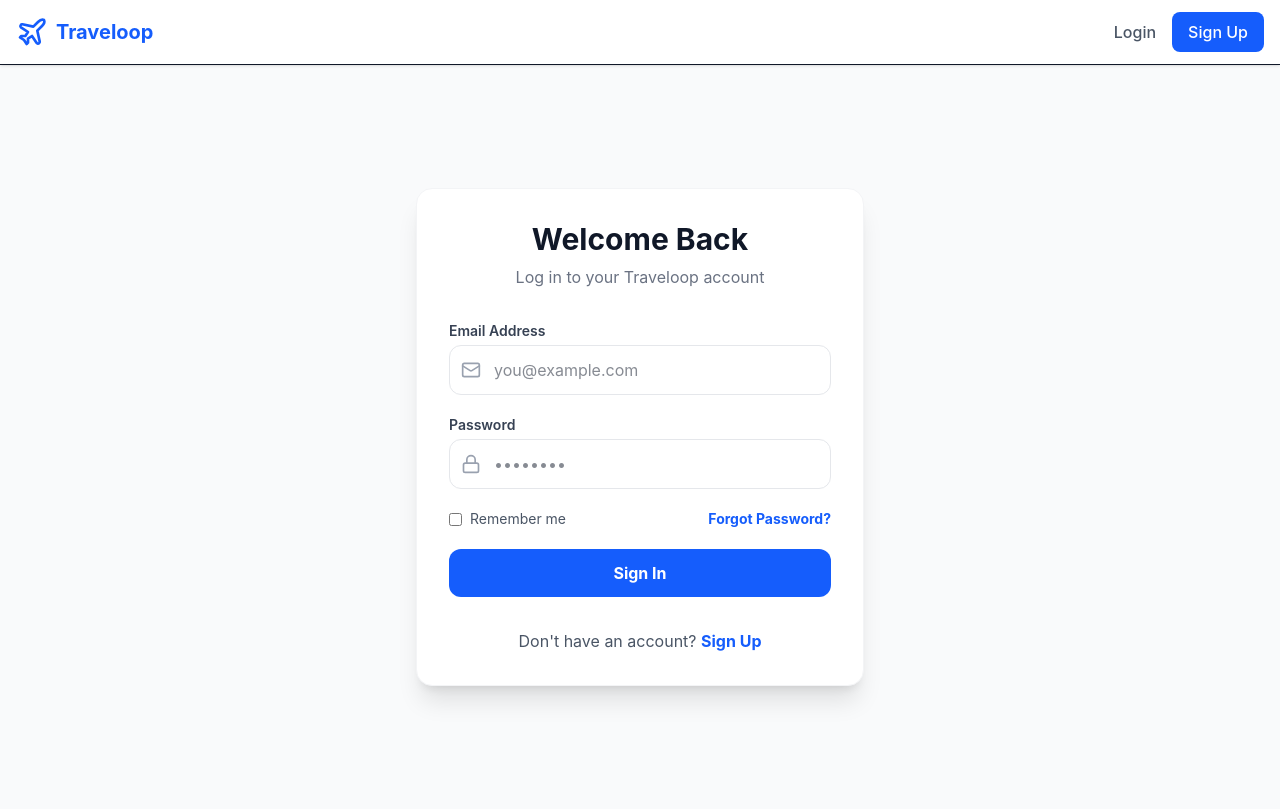
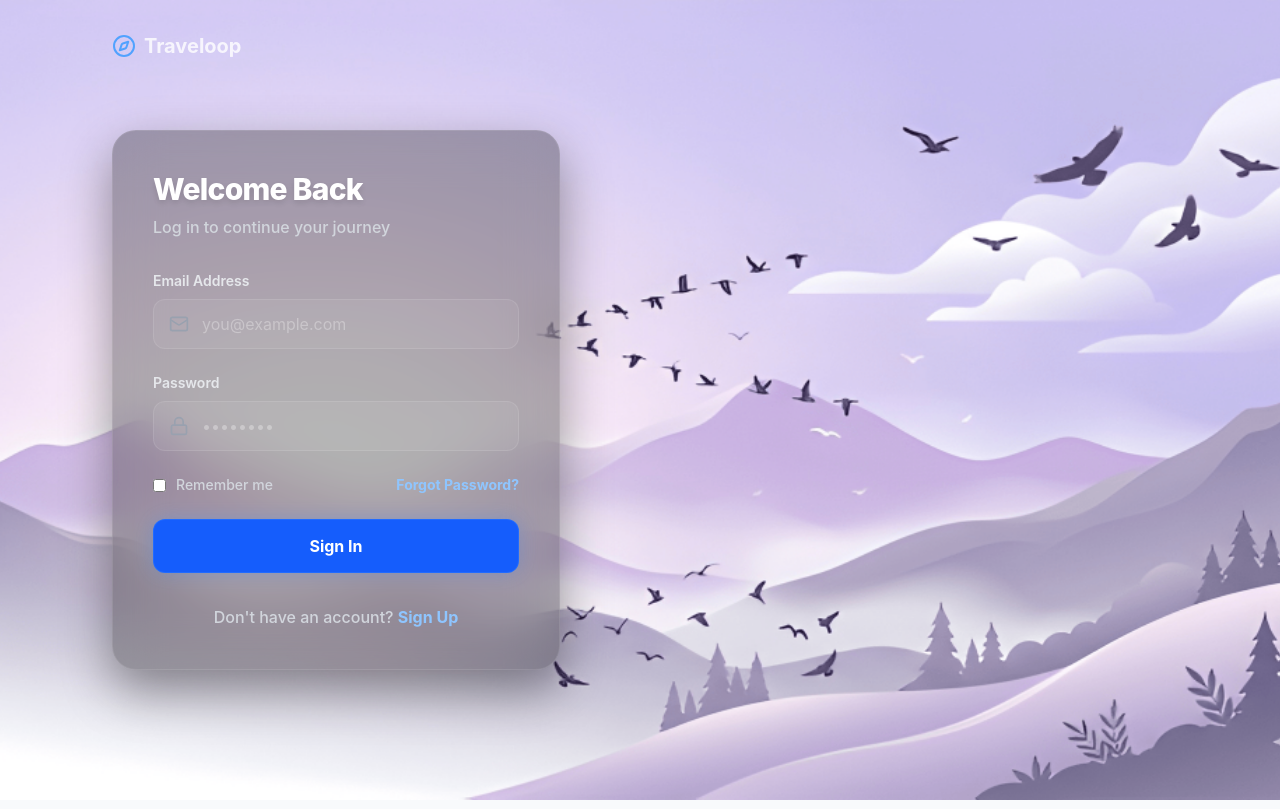
Before and after one commit to jayanarayanmenonnettath2024aids/NOVACORE_ODOO_KAHE, a React (Vite) app in the folder frontend/: page /login in a window 1280 px wide. Built offline with nearby package versions, Linux system fonts and the light colour scheme.

Commit message:
design: apply glassmorphism design and lavender background to auth pages

```diff
--- a/frontend/src/App.tsx
+++ b/frontend/src/App.tsx
@@ -22,12 +22,14 @@ const ProtectedRoute = ({ children }: { children: React.ReactNode }) => {
 
 function AppContent() {
   const location = useLocation();
-  const isIntroPage = location.pathname === '/';
+  const isImmersivePage = ['/', '/login', '/signup'].includes(location.pathname);
 
-  if (isIntroPage) {
+  if (isImmersivePage) {
     return (
       <Routes>
         <Route path="/" element={<IntroVideo />} />
+        <Route path="/login" element={<Login />} />
+        <Route path="/signup" element={<Signup />} />
       </Routes>
     );
   }
--- a/frontend/src/pages/Login.tsx
+++ b/frontend/src/pages/Login.tsx
@@ -2,7 +2,7 @@ import { useState } from 'react';
 import { useNavigate, Link } from 'react-router-dom';
 import { useForm } from 'react-hook-form';
 import { motion } from 'framer-motion';
-import { Mail, Lock, Loader2 } from 'lucide-react';
+import { Mail, Lock, Loader2, Compass } from 'lucide-react';
 import api from '../api/axios';
 
 const Login = () => {
@@ -27,58 +27,65 @@ const Login = () => {
   };
 
   return (
-    <div className="flex items-center justify-center min-h-[calc(100vh-120px)]">
+    <div className="flex items-center justify-start min-h-screen w-screen bg-[url('/auth-bg.png')] bg-cover bg-center bg-no-repeat pl-6 sm:pl-16 md:pl-28 pr-6 relative select-none overflow-hidden">
+      {/* Brand Watermark */}
+      <Link to="/" className="absolute top-8 left-8 sm:left-16 md:left-28 flex items-center gap-2 text-white/80 hover:text-white font-bold text-xl transition-all cursor-pointer">
+        <Compass className="w-6 h-6 text-blue-400" />
+        <span>Traveloop</span>
+      </Link>
+
       <motion.div
-        initial={{ opacity: 0, y: 20 }}
-        animate={{ opacity: 1, y: 0 }}
-        className="w-full max-w-md bg-white p-8 rounded-2xl shadow-xl border border-gray-100"
+        initial={{ opacity: 0, x: -50 }}
+        animate={{ opacity: 1, x: 0 }}
+        transition={{ duration: 0.6, ease: 'easeOut' }}
+        className="w-full max-w-md bg-black/30 backdrop-blur-xl p-8 sm:p-10 rounded-3xl shadow-[0_20px_50px_rgba(0,0,0,0.4)] border border-white/10"
       >
-        <div className="text-center mb-8">
-          <h2 className="text-3xl font-bold text-gray-900">Welcome Back</h2>
-          <p className="text-gray-500 mt-2">Log in to your Traveloop account</p>
+        <div className="text-left mb-8">
+          <h2 className="text-3xl font-extrabold text-white tracking-tight drop-shadow-md">Welcome Back</h2>
+          <p className="text-gray-300 mt-2 font-medium">Log in to continue your journey</p>
         </div>
 
         {error && (
-          <div className="mb-6 p-4 bg-red-50 text-red-600 rounded-lg text-sm font-medium border border-red-100">
+          <div className="mb-6 p-4 bg-red-500/10 text-red-300 rounded-xl text-sm font-semibold border border-red-500/20 backdrop-blur-sm">
             {error}
           </div>
         )}
 
-        <form onSubmit={handleSubmit(onSubmit)} className="space-y-5">
+        <form onSubmit={handleSubmit(onSubmit)} className="space-y-6">
           <div>
-            <label className="block text-sm font-semibold text-gray-700 mb-1">Email Address</label>
+            <label className="block text-sm font-semibold text-gray-200 mb-2">Email Address</label>
             <div className="relative">
-              <Mail className="absolute left-3 top-1/2 -translate-y-1/2 w-5 h-5 text-gray-400" />
+              <Mail className="absolute left-4 top-1/2 -translate-y-1/2 w-5 h-5 text-gray-400" />
               <input
                 {...register('email', { required: 'Email is required' })}
                 type="email"
-                className={`w-full pl-11 pr-4 py-3 rounded-xl border ${errors.email ? 'border-red-500 focus:ring-red-200' : 'border-gray-200 focus:ring-blue-200'} focus:outline-none focus:ring-4 transition-all`}
+                className={`w-full pl-12 pr-4 py-3 bg-white/5 border ${errors.email ? 'border-red-500 focus:ring-red-500/20' : 'border-white/10 focus:border-blue-400 focus:ring-blue-500/20'} text-white placeholder-white/30 rounded-xl focus:outline-none focus:ring-4 focus:bg-white/10 transition-all`}
                 placeholder="you@example.com"
               />
             </div>
-            {errors.email && <p className="text-red-500 text-xs mt-1">{errors.email.message as string}</p>}
+            {errors.email && <p className="text-red-400 text-xs mt-1.5 font-medium">{errors.email.message as string}</p>}
           </div>
 
           <div>
-            <label className="block text-sm font-semibold text-gray-700 mb-1">Password</label>
+            <label className="block text-sm font-semibold text-gray-200 mb-2">Password</label>
             <div className="relative">
-              <Lock className="absolute left-3 top-1/2 -translate-y-1/2 w-5 h-5 text-gray-400" />
+              <Lock className="absolute left-4 top-1/2 -translate-y-1/2 w-5 h-5 text-gray-400" />
               <input
                 {...register('password', { required: 'Password is required' })}
                 type="password"
-                className={`w-full pl-11 pr-4 py-3 rounded-xl border ${errors.password ? 'border-red-500 focus:ring-red-200' : 'border-gray-200 focus:ring-blue-200'} focus:outline-none focus:ring-4 transition-all`}
+                className={`w-full pl-12 pr-4 py-3 bg-white/5 border ${errors.password ? 'border-red-500 focus:ring-red-500/20' : 'border-white/10 focus:border-blue-400 focus:ring-blue-500/20'} text-white placeholder-white/30 rounded-xl focus:outline-none focus:ring-4 focus:bg-white/10 transition-all`}
                 placeholder="••••••••"
               />
             </div>
-            {errors.password && <p className="text-red-500 text-xs mt-1">{errors.password.message as string}</p>}
+            {errors.password && <p className="text-red-400 text-xs mt-1.5 font-medium">{errors.password.message as string}</p>}
           </div>
 
           <div className="flex items-center justify-between">
-            <div className="flex items-center gap-2">
-              <input type="checkbox" id="remember" className="rounded border-gray-300 text-blue-600 focus:ring-blue-500" />
-              <label htmlFor="remember" className="text-sm text-gray-600 cursor-pointer">Remember me</label>
+            <div className="flex items-center gap-2.5">
+              <input type="checkbox" id="remember" className="rounded border-white/20 bg-white/5 text-blue-500 focus:ring-blue-500/30 cursor-pointer" />
+              <label htmlFor="remember" className="text-sm text-gray-300 font-medium cursor-pointer select-none">Remember me</label>
             </div>
-            <Link to="/forgot-password" title="Forgot Password?" className="text-sm text-blue-600 font-bold hover:underline">
+            <Link to="/forgot-password" title="Forgot Password?" className="text-sm text-blue-300 font-bold hover:text-blue-200 hover:underline">
               Forgot Password?
             </Link>
           </div>
@@ -86,14 +93,14 @@ const Login = () => {
           <button
             disabled={loading}
             type="submit"
-            className="w-full bg-blue-600 text-white py-3 rounded-xl font-bold hover:bg-blue-700 active:scale-[0.98] transition-all disabled:opacity-50 disabled:cursor-not-allowed flex items-center justify-center gap-2"
+            className="w-full bg-blue-600 hover:bg-blue-500 text-white py-3.5 rounded-xl font-bold active:scale-[0.98] transition-all disabled:opacity-50 disabled:cursor-not-allowed flex items-center justify-center gap-2 shadow-[0_0_20px_rgba(59,130,246,0.3)] border border-blue-400/20 cursor-pointer"
           >
             {loading ? <Loader2 className="w-5 h-5 animate-spin" /> : 'Sign In'}
           </button>
         </form>
 
-        <p className="text-center mt-8 text-gray-600">
-          Don't have an account? <Link to="/signup" className="text-blue-600 font-bold hover:underline">Sign Up</Link>
+        <p className="text-center mt-8 text-gray-300 font-medium">
+          Don't have an account? <Link to="/signup" className="text-blue-300 font-bold hover:text-blue-200 hover:underline">Sign Up</Link>
         </p>
       </motion.div>
     </div>
--- a/frontend/src/pages/Signup.tsx
+++ b/frontend/src/pages/Signup.tsx
@@ -2,7 +2,7 @@ import { useState } from 'react';
 import { useNavigate, Link } from 'react-router-dom';
 import { useForm } from 'react-hook-form';
 import { motion } from 'framer-motion';
-import { Mail, Lock, User, Loader2 } from 'lucide-react';
+import { Mail, Lock, User, Loader2, Compass } from 'lucide-react';
 import api from '../api/axios';
 
 const Signup = () => {
@@ -25,77 +25,84 @@ const Signup = () => {
   };
 
   return (
-    <div className="flex items-center justify-center min-h-[calc(100vh-120px)]">
+    <div className="flex items-center justify-start min-h-screen w-screen bg-[url('/auth-bg.png')] bg-cover bg-center bg-no-repeat pl-6 sm:pl-16 md:pl-28 pr-6 relative select-none overflow-hidden">
+      {/* Brand Watermark */}
+      <Link to="/" className="absolute top-8 left-8 sm:left-16 md:left-28 flex items-center gap-2 text-white/80 hover:text-white font-bold text-xl transition-all cursor-pointer">
+        <Compass className="w-6 h-6 text-blue-400" />
+        <span>Traveloop</span>
+      </Link>
+
       <motion.div
-        initial={{ opacity: 0, y: 20 }}
-        animate={{ opacity: 1, y: 0 }}
-        className="w-full max-w-md bg-white p-8 rounded-2xl shadow-xl border border-gray-100"
+        initial={{ opacity: 0, x: -50 }}
+        animate={{ opacity: 1, x: 0 }}
+        transition={{ duration: 0.6, ease: 'easeOut' }}
+        className="w-full max-w-md bg-black/30 backdrop-blur-xl p-8 sm:p-10 rounded-3xl shadow-[0_20px_50px_rgba(0,0,0,0.4)] border border-white/10"
       >
-        <div className="text-center mb-8">
-          <h2 className="text-3xl font-bold text-gray-900">Join Traveloop</h2>
-          <p className="text-gray-500 mt-2">Start your travel planning journey today</p>
+        <div className="text-left mb-8">
+          <h2 className="text-3xl font-extrabold text-white tracking-tight drop-shadow-md">Join Traveloop</h2>
+          <p className="text-gray-300 mt-2 font-medium">Start your travel planning journey today</p>
         </div>
 
         {error && (
-          <div className="mb-6 p-4 bg-red-50 text-red-600 rounded-lg text-sm font-medium border border-red-100">
+          <div className="mb-6 p-4 bg-red-500/10 text-red-300 rounded-xl text-sm font-semibold border border-red-500/20 backdrop-blur-sm">
             {error}
           </div>
         )}
 
-        <form onSubmit={handleSubmit(onSubmit)} className="space-y-5">
+        <form onSubmit={handleSubmit(onSubmit)} className="space-y-6">
           <div>
-            <label className="block text-sm font-semibold text-gray-700 mb-1">Full Name</label>
+            <label className="block text-sm font-semibold text-gray-200 mb-2">Full Name</label>
             <div className="relative">
-              <User className="absolute left-3 top-1/2 -translate-y-1/2 w-5 h-5 text-gray-400" />
+              <User className="absolute left-4 top-1/2 -translate-y-1/2 w-5 h-5 text-gray-400" />
               <input
                 {...register('name', { required: 'Name is required' })}
                 type="text"
-                className={`w-full pl-11 pr-4 py-3 rounded-xl border ${errors.name ? 'border-red-500 focus:ring-red-200' : 'border-gray-200 focus:ring-blue-200'} focus:outline-none focus:ring-4 transition-all`}
+                className={`w-full pl-12 pr-4 py-3 bg-white/5 border ${errors.name ? 'border-red-500 focus:ring-red-500/20' : 'border-white/10 focus:border-blue-400 focus:ring-blue-500/20'} text-white placeholder-white/30 rounded-xl focus:outline-none focus:ring-4 focus:bg-white/10 transition-all`}
                 placeholder="John Doe"
               />
             </div>
-            {errors.name && <p className="text-red-500 text-xs mt-1">{errors.name.message as string}</p>}
+            {errors.name && <p className="text-red-400 text-xs mt-1.5 font-medium">{errors.name.message as string}</p>}
           </div>
 
           <div>
-            <label className="block text-sm font-semibold text-gray-700 mb-1">Email Address</label>
+            <label className="block text-sm font-semibold text-gray-200 mb-2">Email Address</label>
             <div className="relative">
-              <Mail className="absolute left-3 top-1/2 -translate-y-1/2 w-5 h-5 text-gray-400" />
+              <Mail className="absolute left-4 top-1/2 -translate-y-1/2 w-5 h-5 text-gray-400" />
               <input
                 {...register('email', { required: 'Email is required' })}
                 type="email"
-                className={`w-full pl-11 pr-4 py-3 rounded-xl border ${errors.email ? 'border-red-500 focus:ring-red-200' : 'border-gray-200 focus:ring-blue-200'} focus:outline-none focus:ring-4 transition-all`}
+                className={`w-full pl-12 pr-4 py-3 bg-white/5 border ${errors.email ? 'border-red-500 focus:ring-red-500/20' : 'border-white/10 focus:border-blue-400 focus:ring-blue-500/20'} text-white placeholder-white/30 rounded-xl focus:outline-none focus:ring-4 focus:bg-white/10 transition-all`}
                 placeholder="you@example.com"
               />
             </div>
-            {errors.email && <p className="text-red-500 text-xs mt-1">{errors.email.message as string}</p>}
+            {errors.email && <p className="text-red-400 text-xs mt-1.5 font-medium">{errors.email.message as string}</p>}
           </div>
 
           <div>
-            <label className="block text-sm font-semibold text-gray-700 mb-1">Password</label>
+            <label className="block text-sm font-semibold text-gray-200 mb-2">Password</label>
             <div className="relative">
-              <Lock className="absolute left-3 top-1/2 -translate-y-1/2 w-5 h-5 text-gray-400" />
+              <Lock className="absolute left-4 top-1/2 -translate-y-1/2 w-5 h-5 text-gray-400" />
               <input
                 {...register('password', { required: 'Password is required', minLength: { value: 6, message: 'Password must be at least 6 characters' } })}
                 type="password"
-                className={`w-full pl-11 pr-4 py-3 rounded-xl border ${errors.password ? 'border-red-500 focus:ring-red-200' : 'border-gray-200 focus:ring-blue-200'} focus:outline-none focus:ring-4 transition-all`}
+                className={`w-full pl-12 pr-4 py-3 bg-white/5 border ${errors.password ? 'border-red-500 focus:ring-red-500/20' : 'border-white/10 focus:border-blue-400 focus:ring-blue-500/20'} text-white placeholder-white/30 rounded-xl focus:outline-none focus:ring-4 focus:bg-white/10 transition-all`}
                 placeholder="••••••••"
               />
             </div>
-            {errors.password && <p className="text-red-500 text-xs mt-1">{errors.password.message as string}</p>}
+            {errors.password && <p className="text-red-400 text-xs mt-1.5 font-medium">{errors.password.message as string}</p>}
           </div>
 
           <button
             disabled={loading}
             type="submit"
-            className="w-full bg-blue-600 text-white py-3 rounded-xl font-bold hover:bg-blue-700 active:scale-[0.98] transition-all disabled:opacity-50 disabled:cursor-not-allowed flex items-center justify-center gap-2"
+            className="w-full bg-blue-600 hover:bg-blue-500 text-white py-3.5 rounded-xl font-bold active:scale-[0.98] transition-all disabled:opacity-50 disabled:cursor-not-allowed flex items-center justify-center gap-2 shadow-[0_0_20px_rgba(59,130,246,0.3)] border border-blue-400/20 cursor-pointer"
           >
             {loading ? <Loader2 className="w-5 h-5 animate-spin" /> : 'Create Account'}
           </button>
         </form>
 
-        <p className="text-center mt-8 text-gray-600">
-          Already have an account? <Link to="/login" className="text-blue-600 font-bold hover:underline">Log In</Link>
+        <p className="text-center mt-8 text-gray-300 font-medium">
+          Already have an account? <Link to="/login" className="text-blue-300 font-bold hover:text-blue-200 hover:underline">Log In</Link>
         </p>
       </motion.div>
     </div>
```
Also changed, not shown: frontend/public/auth-bg.png (added).
